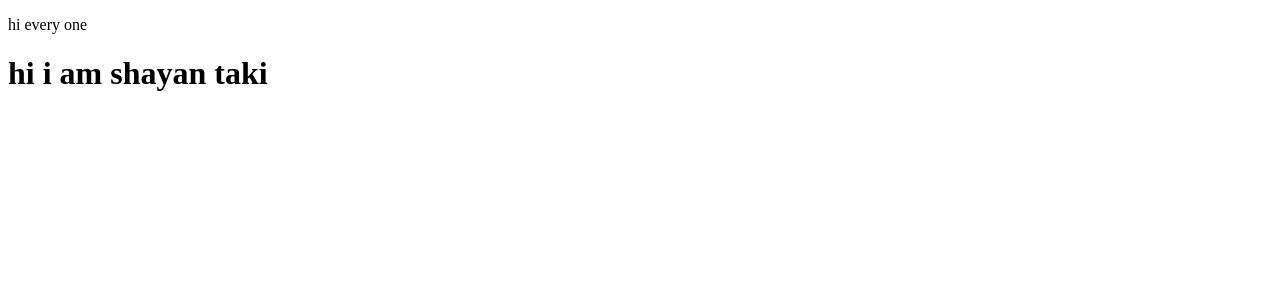
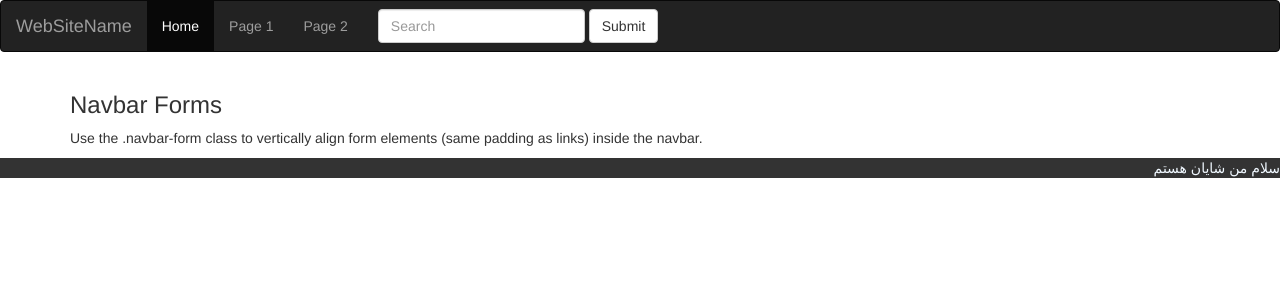
Before and after one commit to shayanTaki/MySite, a Django app: page /blog in a window 1280 px wide. Shown: the top 300 px of the page. Run offline with Django 4.2, Linux system fonts and the light colour scheme; some libraries are stand-ins or nearby versions.

Commit message:
insert bootstrap

```diff
--- a/MySite/settings.py
+++ b/MySite/settings.py
@@ -37,7 +37,8 @@ INSTALLED_APPS = [
     'django.contrib.sessions',
     'django.contrib.messages',
     'django.contrib.staticfiles',
-    'BlogPegasus'
+    'BlogPegasus',
+    'bootstrap5'
 ]
 
 MIDDLEWARE = [
--- a/templates/blog/index.html
+++ /dev/null
@@ -1,16 +0,0 @@
-<!doctype html>
-<html lang="en">
-<head>
-    <meta charset="UTF-8">
-    <meta name="viewport"
-          content="width=device-width, user-scalable=no, initial-scale=1.0, maximum-scale=1.0, minimum-scale=1.0">
-    <meta http-equiv="X-UA-Compatible" content="ie=edge">
-    <title>Document</title>
-</head>
-<body>
-<p>hi every one</p>
-{% block body %}
-
-{% endblock %}
-</body>
-</html>
--- /dev/null
+++ b/templates/blog/layout.html
@@ -0,0 +1,39 @@
+<!DOCTYPE html>
+<html lang="en">
+<head>
+  <title>PegasusWeb</title>
+  <meta charset="utf-8">
+  <meta name="viewport" content="width=device-width, initial-scale=1">
+  <link rel="stylesheet" href="https://maxcdn.bootstrapcdn.com/bootstrap/3.4.1/css/bootstrap.min.css">
+  <script src="https://ajax.googleapis.com/ajax/libs/jquery/3.6.4/jquery.min.js"></script>
+  <script src="https://maxcdn.bootstrapcdn.com/bootstrap/3.4.1/js/bootstrap.min.js"></script>
+</head>
+<body>
+<nav class="navbar navbar-inverse">
+  <div class="container-fluid">
+    <div class="navbar-header">
+      <a class="navbar-brand" href="#">WebSiteName</a>
+    </div>
+    <ul class="nav navbar-nav">
+      <li class="active"><a href="#">Home</a></li>
+      <li><a href="#">Page 1</a></li>
+      <li><a href="#">Page 2</a></li>
+    </ul>
+    <form class="navbar-form navbar-left" action="/action_page.php">
+      <div class="form-group">
+        <input type="text" class="form-control" placeholder="Search" name="search">
+      </div>
+      <button type="submit" class="btn btn-default">Submit</button>
+    </form>
+  </div>
+</nav>
+
+<div class="container">
+  <h3>Navbar Forms</h3>
+  <p>Use the .navbar-form class to vertically align form elements (same padding as links) inside the navbar.</p>
+</div>
+{% block body %}
+
+{% endblock body %}
+</body>
+</html>
--- a/templates/blog/navbar.html
+++ b/templates/blog/navbar.html
@@ -1,4 +1,4 @@
-{% extends "blog/index.html" %}
+{% extends 'blog/layout.html' %}
 {% block body %}
-   <h1>hi i am shayan taki</h1>
+<div style="background-color: #333333;color: aliceblue;text-align: right">سلام من شایان هستم</div>
 {% endblock %}
```
